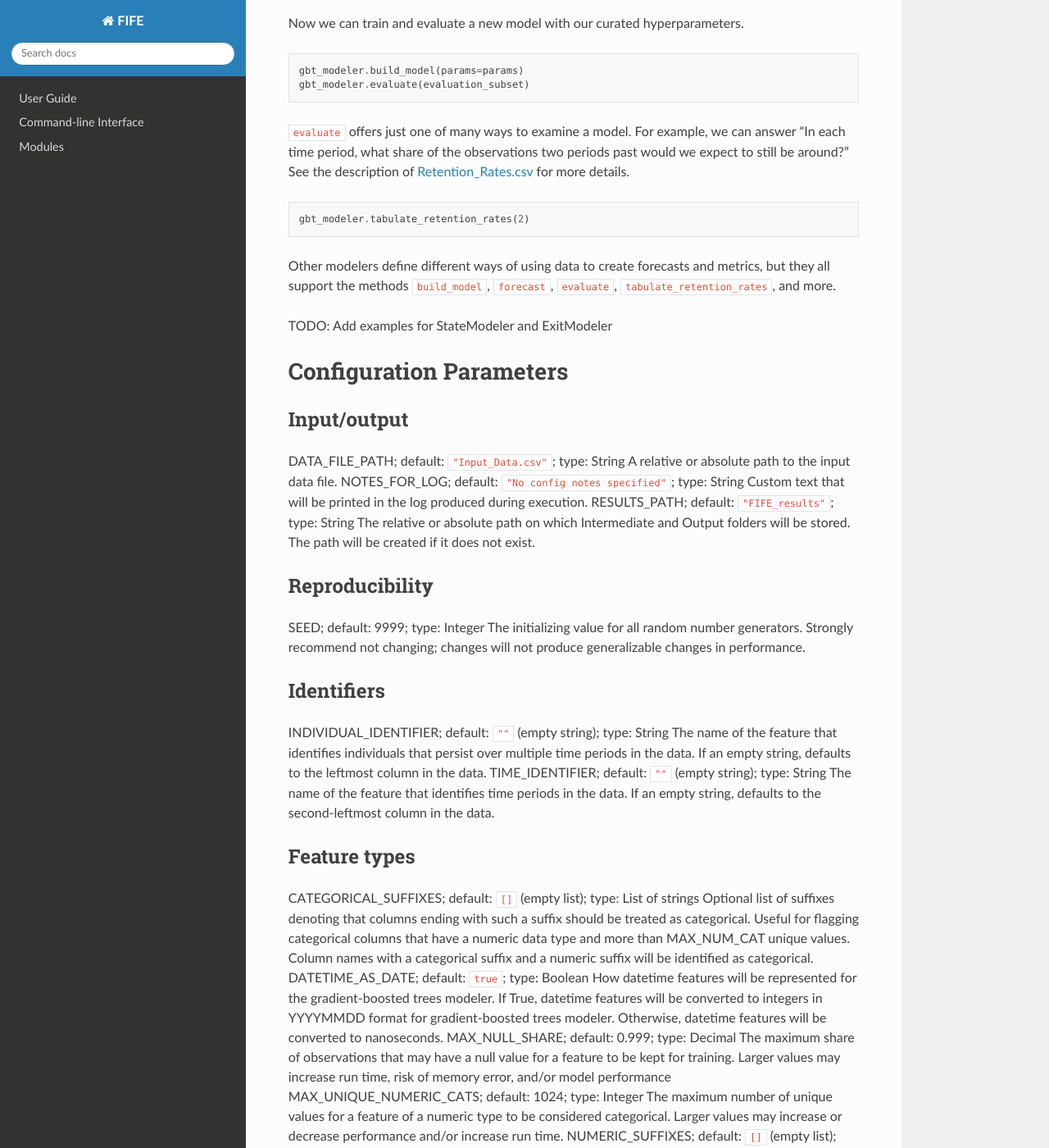
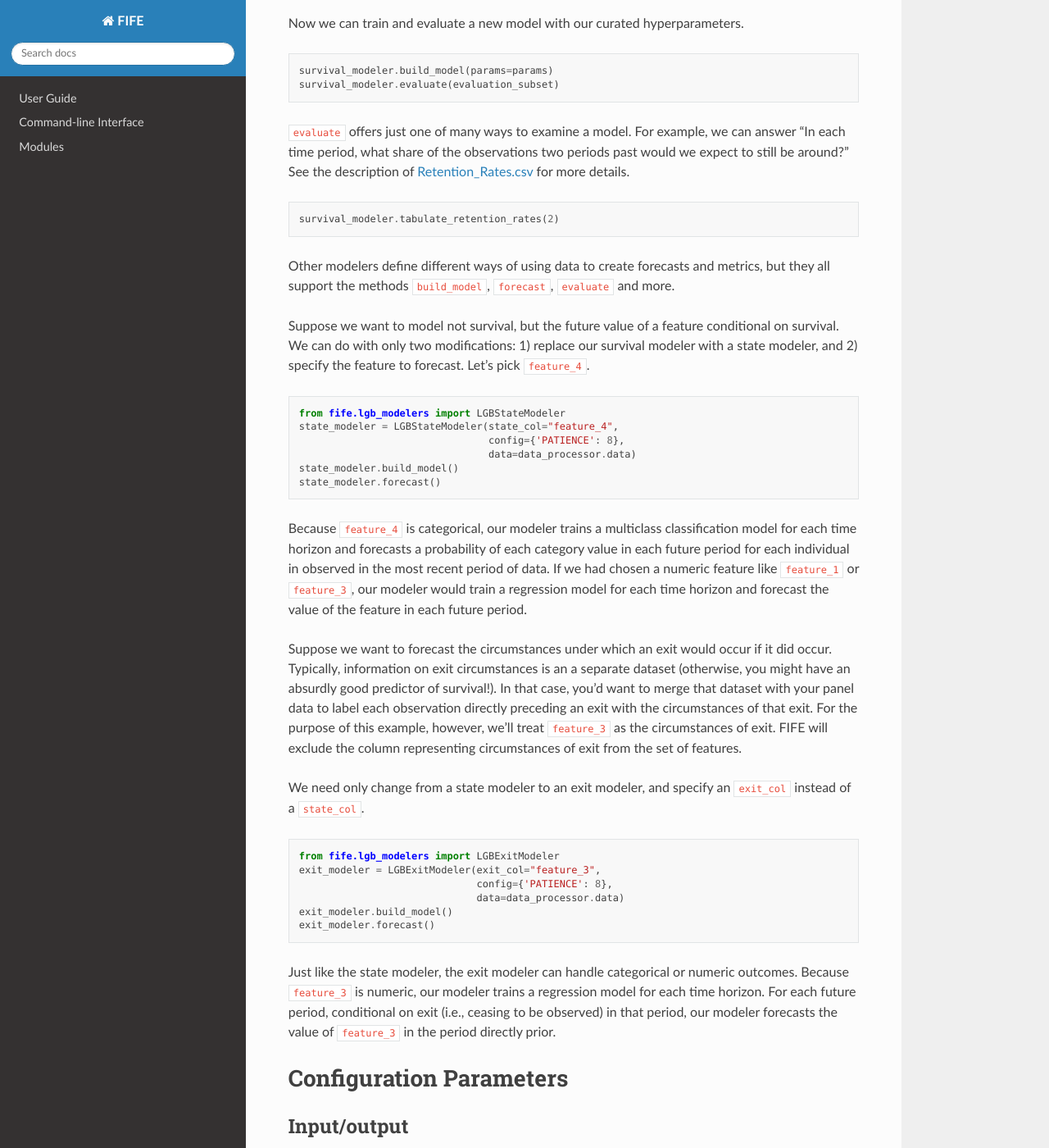
Before and after one commit to IDA-HumanCapital/fife, a Sphinx documentation site: the page built from docs/user_guide.md, in a window 1280 px wide and 1400 px high, scrolled down 5184 px. Shown: the whole window at 82% size. Built offline with Sphinx 7.4.7 and the Read the Docs theme 2.0.0, drawn with Linux system fonts in a browser that asks for light colours; some of the changed text lies outside the part shown.

Commit message:
Added examples for state and exit modeler

````diff
--- a/docs/user_guide.md
+++ b/docs/user_guide.md
@@ -48,7 +48,7 @@ forecasts = modeler.forecast()
 
 Want to forecast future states, too? Just replace `LGBSurvivalModeler` with `LGBStateModeler` and specify the column you'd like to forecast with the `state_col` argument.
 
-Want to forecast circumstances of exit ("competing risks")? Try `LGBExitModeler` with the `exit_col` argument instead.
+Want to forecast circumstances of exit ("competing risks" or its analogue for continuous outcomes)? Try `LGBExitModeler` with the `exit_col` argument instead.
 
 See [Usage](#id1) for more examples.
 
@@ -127,9 +127,9 @@ data_processor.build_processed_data()
 We can access the processed data as `data_processor.data` for input to a modeler. Let's use a gradient-boosted trees modeler. We can specify modeling parameters in the config argument. Perhaps we prefer a patience value of 8 rather than the default value of 4.
 
 ```python
-gbt_modeler = GradientBoostedTreesModeler(config={'PATIENCE': 8},
-                                          data=data_processor.data)
-gbt_modeler.build_model()
+survival_modeler = LGBSurvivalModeler(config={'PATIENCE': 8},
+                                      data=data_processor.data)
+survival_modeler.build_model()
 ```
 
 In the case of gradient-boosted trees, our discrete-time survival "model" is actually a list of models, one for each time horizon. The first model produces a probability of survival through the first future period, the second model produces a probability of survival through the second future period conditional on survival through the first future period, and so on.
@@ -137,20 +137,20 @@ In the case of gradient-boosted trees, our discrete-time survival "model" is act
 We can access the list of models as an attribute of our modeler. For example, we can see how many trees are in each model. Our `PATIENCE` parameter value of 8 configured each model to train until model performance on the validation set does not improve for eight consecutive trees (or no more splits can improve fit). That means the number of trees can vary across models.
 
 ```python
-[i.num_trees() for i in gbt_modeler.model]
+[i.num_trees() for i in survival_modeler.model]
 ```
 
 We can also observe the relative importance of each feature, in this case in terms of the number of times the feature was used to split a tree branch.
 
 ```python
-dict(zip(gbt_modeler.model[0].feature_name(),
-         gbt_modeler.model[0].feature_importance()))
+dict(zip(survival_modeler.model[0].feature_name(),
+         survival_modeler.model[0].feature_importance()))
 ```
 
 In general we are most interested in forecasts for individuals that are still in the population in the final period of the data. The `forecast` method gives us exactly those forecasts. The survival probabilities in the forecasts are cumulative - they are not conditional on survival through any prior future period. See the description of [Survival_Curves.csv](cli_link.html#survival-curves-csv) for more details.
 
 ```python
-gbt_modeler.forecast()
+survival_modeler.forecast()
 ```
 
 Because our forecasts are for the final period of data, we can't measure their performance in future periods. However, we can train a new model where we pretend an earlier period is the final period, then measure performance through the actual final period. In other words, we can reserve some of the most recent periods for testing.
@@ -161,42 +161,68 @@ data_processor = PanelDataProcessor(config={'VALIDATION_SHARE': 0.2,
                                             'TEST_INTERVALS': test_intervals},
                                     data=data)
 data_processor.build_processed_data()
-gbt_modeler = GradientBoostedTreesModeler(config={'PATIENCE': 8},
-                                          data=data_processor.data)
-gbt_modeler.build_model()
+survival_modeler = LGBSurvivalModeler(config={'PATIENCE': 8},
+                                      data=data_processor.data)
+survival_modeler.build_model()
 ```
 
 The `evaluate` method offers a suite of performance metrics specific to each time horizon as well as the concordance index over the restricted mean survival time. See the description of [Metrics.csv](cli_link.html#metrics-csv) above for more details. We can pass a Boolean mask to `evaluate` to obtain metrics only for the period we pretended was the most recent period.
 
 ```python
-evaluation_subset = gbt_modeler.data["_period"] == (
-            gbt_modeler.data["_period"].max() - test_intervals
+evaluation_subset = survival_modeler.data["_period"] == (
+            survival_modeler.data["_period"].max() - test_intervals
         )
-gbt_modeler.evaluate(evaluation_subset)
+survival_modeler.evaluate(evaluation_subset)
 ```
 
 The model we train depends on hyperparameters such as the maximum number of leaves per tree and the minimum number of observations per leaf. The `hyperoptimize` method searches for better hyperparameter values than the LightGBM defaults. We need only specify the number of hyperparameter sets to trial. `hyperoptimize` will return the set that performs best on the validation set for each time horizon.
 
 ```python
-params = gbt_modeler.hyperoptimize(16)
+params = survival_modeler.hyperoptimize(16)
 ```
 
 Now we can train and evaluate a new model with our curated hyperparameters.
 
 ```python
-gbt_modeler.build_model(params=params)
-gbt_modeler.evaluate(evaluation_subset)
+survival_modeler.build_model(params=params)
+survival_modeler.evaluate(evaluation_subset)
 ```
 
 `evaluate` offers just one of many ways to examine a model. For example, we can answer "In each time period, what share of the observations two periods past would we expect to still be around?" See the description of [Retention_Rates.csv](cli_link.html#retention-rates-csv) for more details.
 
 ```python
-gbt_modeler.tabulate_retention_rates(2)
+survival_modeler.tabulate_retention_rates(2)
 ```
 
-Other modelers define different ways of using data to create forecasts and metrics, but they all support the methods `build_model`, `forecast`, `evaluate`, `tabulate_retention_rates`, and more.
+Other modelers define different ways of using data to create forecasts and metrics, but they all support the methods `build_model`, `forecast`, `evaluate` and more.
 
-TODO: Add examples for StateModeler and ExitModeler
+Suppose we want to model not survival, but the future value of a feature conditional on survival. We can do with only two modifications: 1) replace our survival modeler with a state modeler, and 2) specify the feature to forecast. Let's pick `feature_4`.
+
+```python
+from fife.lgb_modelers import LGBStateModeler
+state_modeler = LGBStateModeler(state_col="feature_4",
+                                config={'PATIENCE': 8},
+                                data=data_processor.data)
+state_modeler.build_model()
+state_modeler.forecast()
+```
+
+Because `feature_4` is categorical, our modeler trains a multiclass classification model for each time horizon and forecasts a probability of each category value in each future period for each individual in observed in the most recent period of data.  If we had chosen a numeric feature like `feature_1` or `feature_3`, our modeler would train a regression model for each time horizon and forecast the value of the feature in each future period.
+
+Suppose we want to forecast the circumstances under which an exit would occur if it did occur. Typically, information on exit circumstances is an a separate dataset (otherwise, you might have an absurdly good predictor of survival!). In that case, you'd want to merge that dataset with your panel data to label each observation directly preceding an exit with the circumstances of that exit. For the purpose of this example, however, we'll treat `feature_3` as the circumstances of exit. FIFE will exclude the column representing circumstances of exit from the set of features.
+
+We need only change from a state modeler to an exit modeler, and specify an `exit_col` instead of a `state_col`.
+
+```python
+from fife.lgb_modelers import LGBExitModeler
+exit_modeler = LGBExitModeler(exit_col="feature_3",
+                              config={'PATIENCE': 8},
+                              data=data_processor.data)
+exit_modeler.build_model()
+exit_modeler.forecast()
+```
+
+Just like the state modeler, the exit modeler can handle categorical or numeric outcomes. Because `feature_3` is numeric, our modeler trains a regression model for each time horizon. For each future period, conditional on exit (i.e., ceasing to be observed) in that period, our modeler forecasts the value of `feature_3` in the period directly prior.
 
 ### Configuration Parameters
 
````
Also changed, not shown: other parts of docs/user_guide.md (+2 -2 lines).
